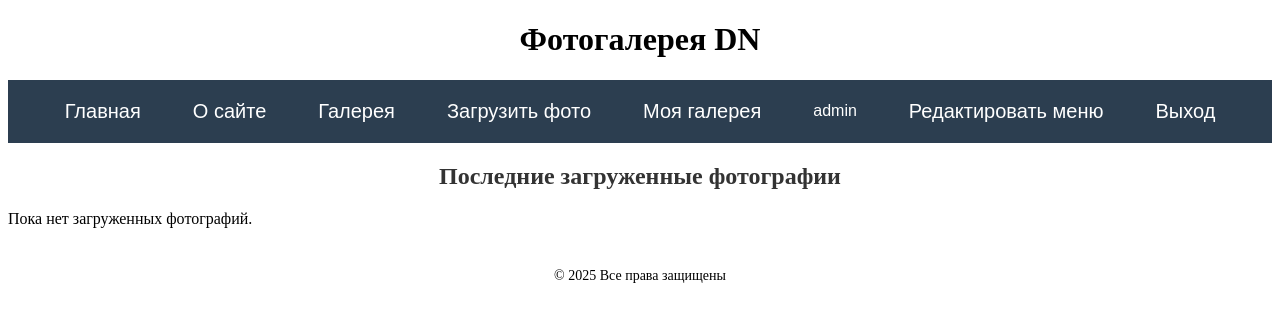
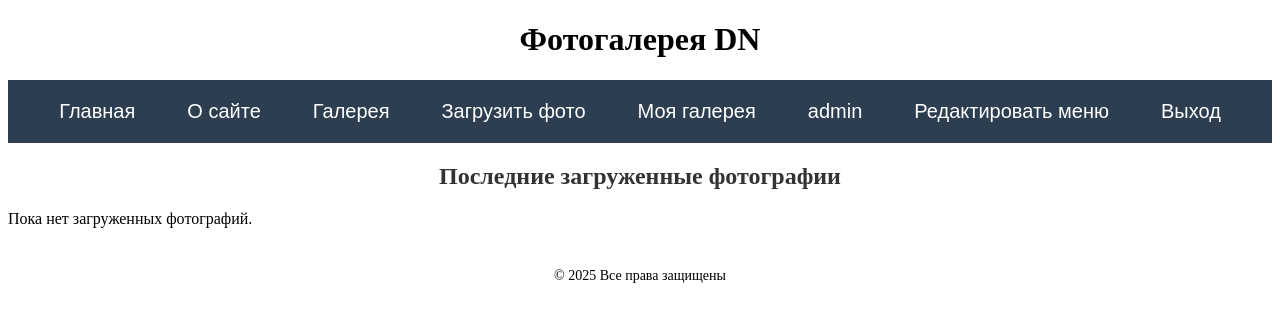
Before and after one commit to dOOmcLiF/lab12, a PHP site: page /index.php in a window 1280 px wide. Shown: the top 322 px of the page. Run offline with PHP 8.4, Linux system fonts and the light colour scheme; a user stored in the database is signed in; data comes from the database, SQL or seed files in the repository; data that the repository does not hold is empty.

Commit message:
user font size fix

```diff
--- a/templates/menu.php
+++ b/templates/menu.php
@@ -13,7 +13,7 @@ $menu_items = $stmt->fetchAll(PDO::FETCH_ASSOC);
         <?php if (!empty($_SESSION['user_id'])): ?>
             <li><a href="?page=upload_image">Загрузить фото</a></li>
             <li><a href="?page=my_gallery">Моя галерея</a></li>
-            <li style="color: white; padding: 10px 16px;"> <?= htmlspecialchars($_SESSION['username']) ?></li>
+            <li style="color: white; padding: 10px 16px;font-size: 20px; "> <?= htmlspecialchars($_SESSION['username']) ?></li>
             <?php if (!empty($_SESSION['user_id']) && $_SESSION['user_id'] == 1): ?>
                 <li><a href="edit_menu.php">Редактировать меню</a></li>
             <?php endif; ?>
```
